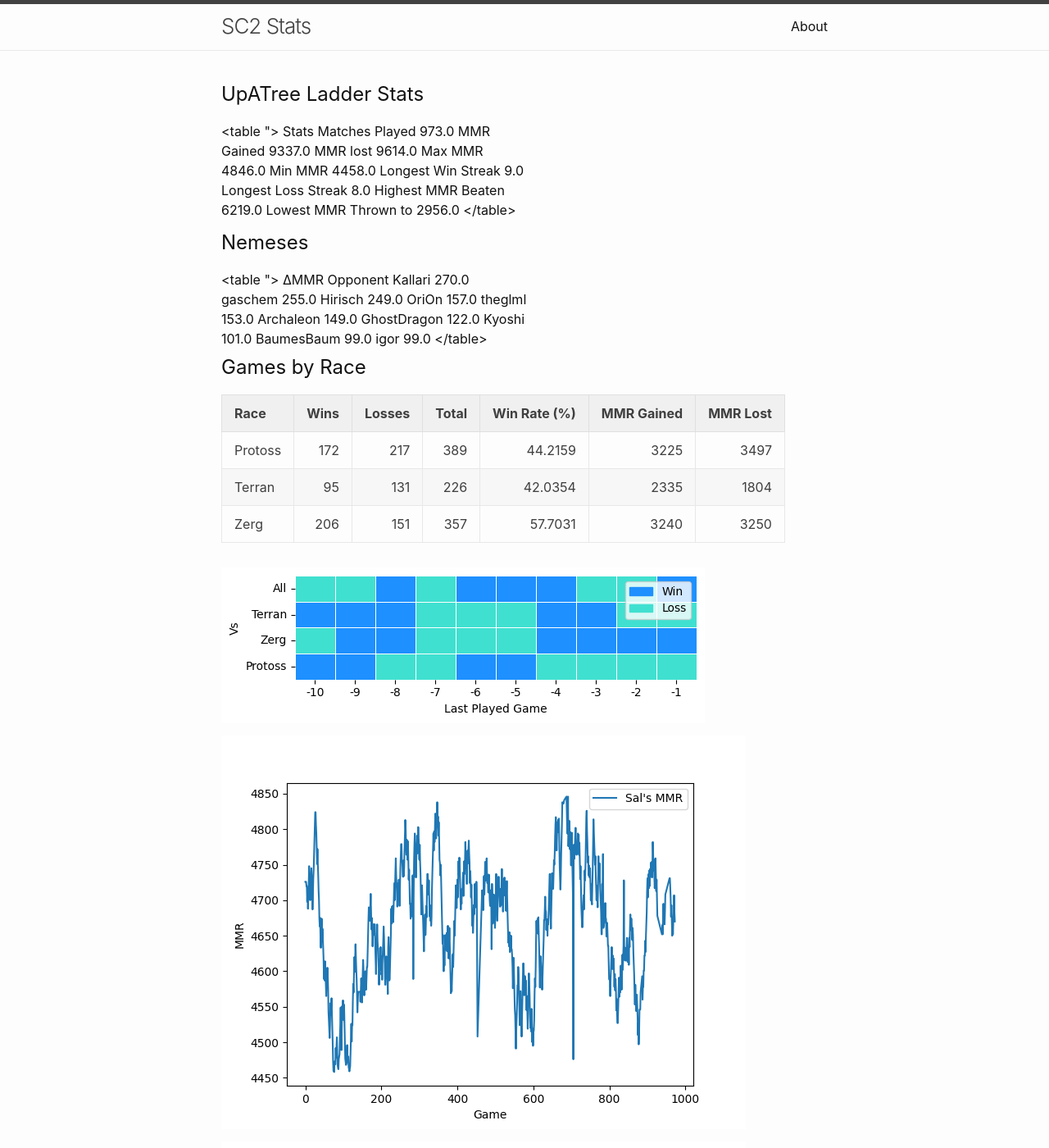
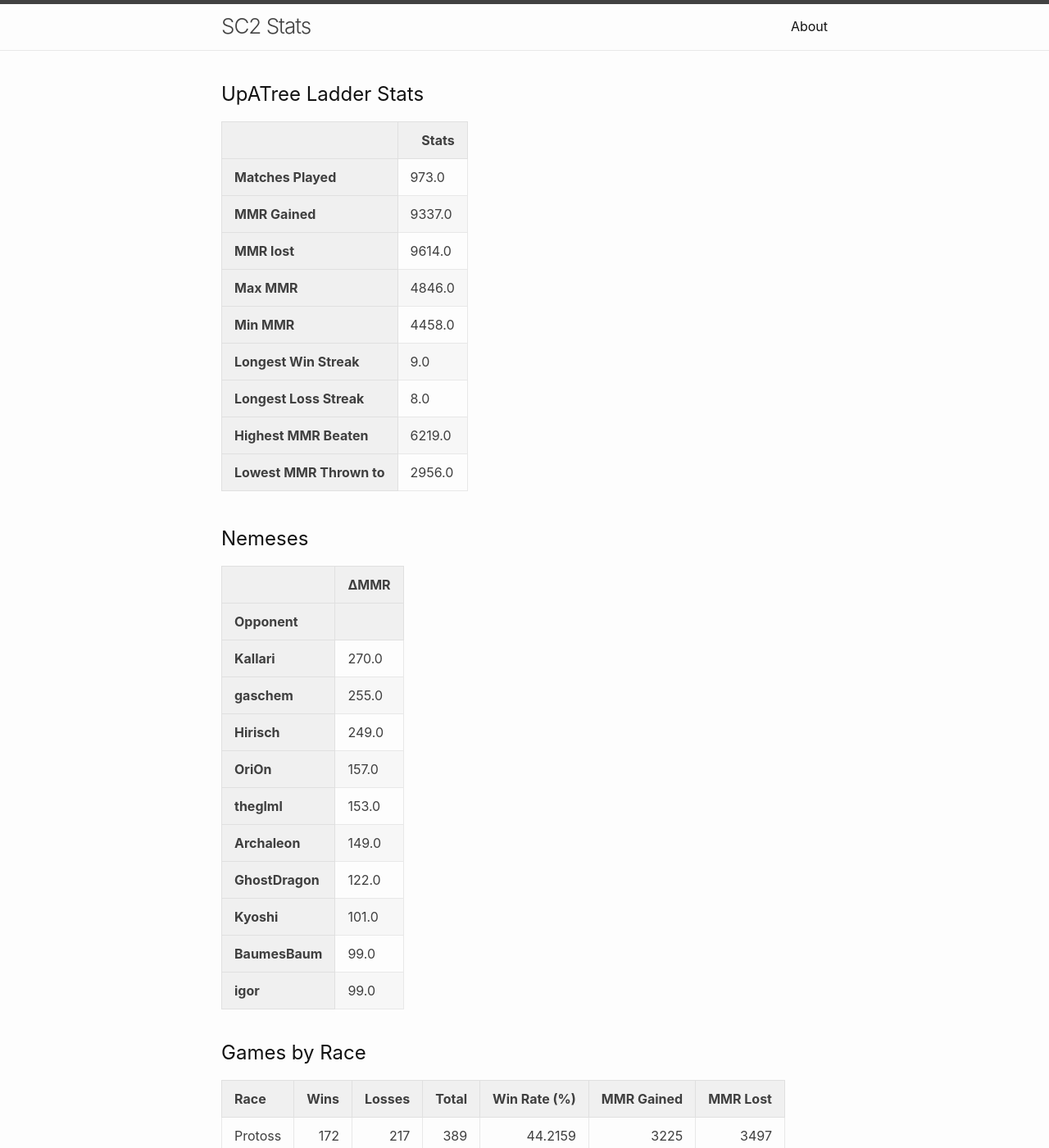
Before and after one commit to kylermurphy/UpATree, a Jekyll site: the page built from docs/index.md, in a window 1280 px wide and 1400 px high. Shown: the whole window at 82% size. Built offline with Jekyll 4.4.1, drawn with Linux system fonts in a browser that asks for light colours.

Commit message:
running on push

```diff
--- a/docs/index.md
+++ b/docs/index.md
@@ -5,7 +5,7 @@ layout: home
 <div class="row">
     <div class="column">
         <h2>UpATree Ladder Stats</h2>
-        <table ">
+        <table>
   <thead>
     <tr style="text-align: right;">
       <th></th>
@@ -54,7 +54,7 @@ layout: home
     </div>
     <div class="column">
         <h2>Nemeses</h2>
-        <table ">
+        <table>
   <thead>
     <tr style="text-align: right;">
       <th></th>
--- a/log.txt
+++ b/log.txt
@@ -94,3 +94,4 @@ Writing a log file 2025-02-26 19:44:14.
 Writing a log file 2025-02-26 19:46:58.
 Writing a log file 2025-02-26 19:48:59.
 Writing a log file 2025-02-26 20:03:22.
+Writing a log file 2025-02-26 20:08:30.
```
Also changed, not shown: 1 other file.
